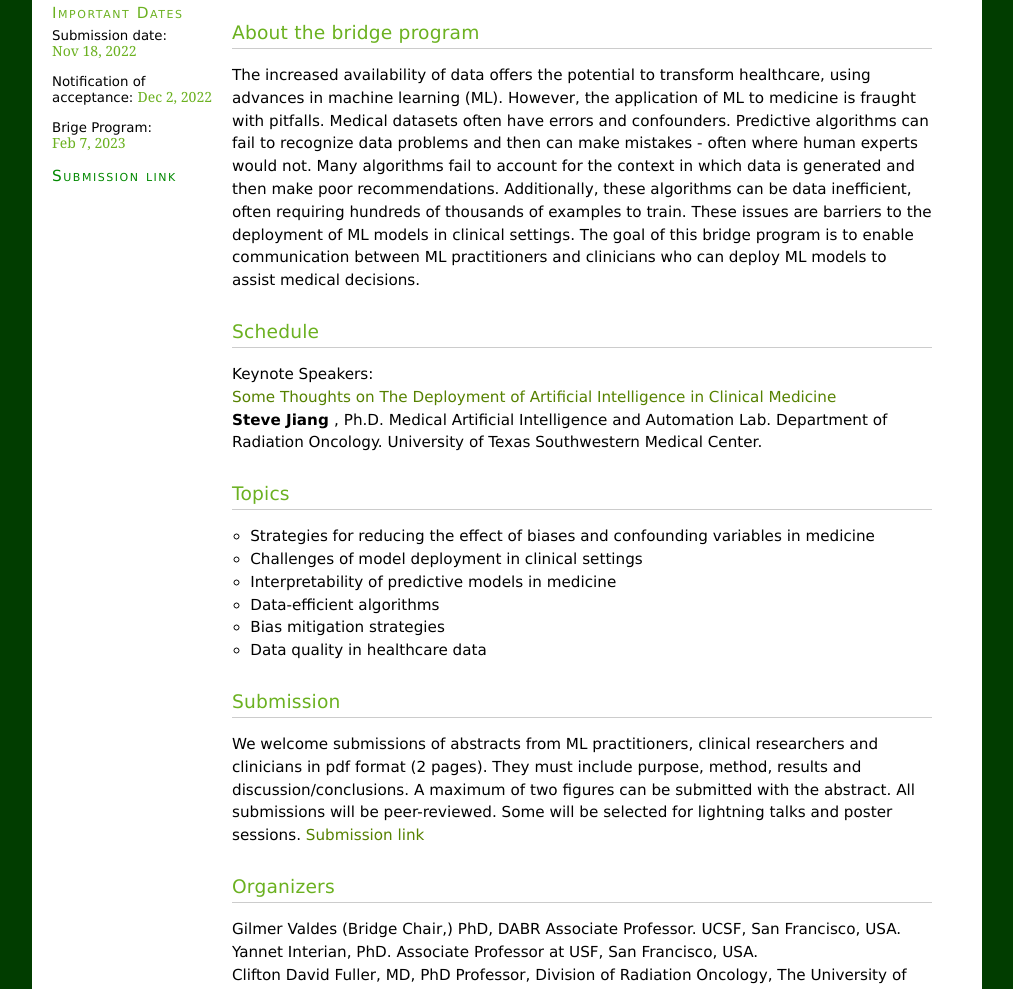
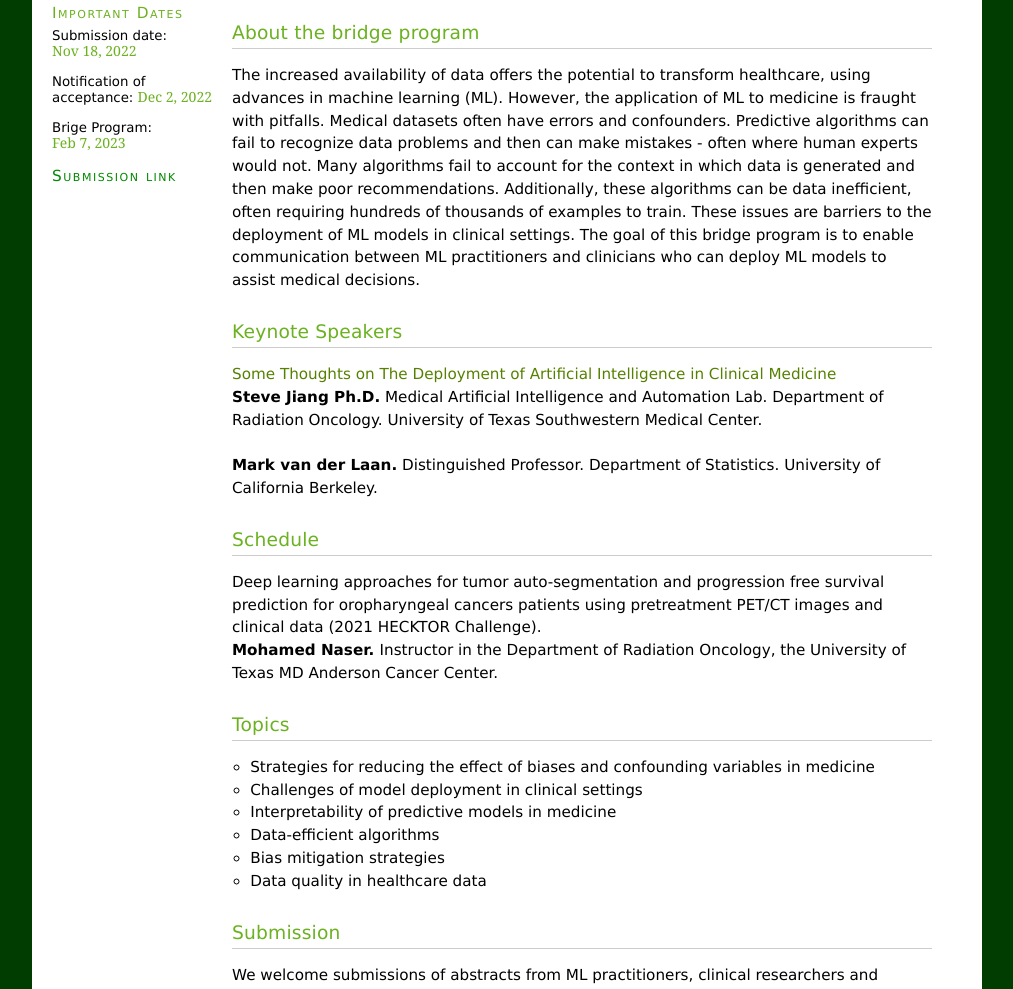
Before and after one commit to aaai-23-medicine-ml/aaai-23-medicine-ml.github.io, a plain HTML site: page index.html in a window 1280 px wide. Shown: the part 305-1294 px from the top of the page, without its empty margins (133-1146 px from the left). Drawn offline with Linux system fonts and the light colour scheme; a web font is replaced by a local one.

Commit message:
adding info

```diff
--- a/index.html
+++ b/index.html
@@ -47,13 +47,17 @@ Brige Program: <div class='date'> Feb 7, 2023 </div>  <br/>
 The increased availability of data offers the potential to transform healthcare, using advances in machine learning (ML). However, the application of ML to medicine is fraught with pitfalls. Medical datasets often have errors and confounders. Predictive algorithms can fail to recognize data problems and then can make mistakes - often where human experts would not. Many algorithms fail to account for the context in which data is generated and then make poor recommendations. Additionally, these algorithms can be data inefficient, often requiring hundreds of thousands of examples to train. These issues are barriers to the deployment of ML models in clinical settings. The goal of this bridge program is to enable communication between ML practitioners and clinicians who can deploy ML models to assist medical decisions.</p>
 
 
-<h2 id="schedule">Schedule </h2>
-Keynote Speakers: <br>
+<h2 id="schedule">Keynote Speakers </h2>
 
 <a href="speakers_steve_jiang.html"<strong> Some Thoughts on The Deployment of Artificial Intelligence in Clinical Medicine</strong> </a> </br>
-<b>Steve Jiang </b>, Ph.D. Medical Artificial Intelligence and Automation Lab. Department of Radiation Oncology. University of Texas Southwestern Medical Center.
+<b>Steve Jiang Ph.D.</b> Medical Artificial Intelligence and Automation Lab. Department of Radiation Oncology. University of Texas Southwestern Medical Center.
+</br>
+</br>
+<b>Mark van der Laan.</b> Distinguished Professor. Department of Statistics. University of California Berkeley.</br>
 
-
+<h2 id="schedule">Schedule </h2>
+Deep learning approaches for tumor auto-segmentation and progression free survival prediction for oropharyngeal cancers patients using pretreatment PET/CT images and clinical data (2021 HECKTOR Challenge). </br>
+<b>Mohamed Naser. </b> Instructor in the Department of Radiation Oncology, the University of Texas MD Anderson Cancer Center.
 
 
 <h2>Topics</h2>
```
